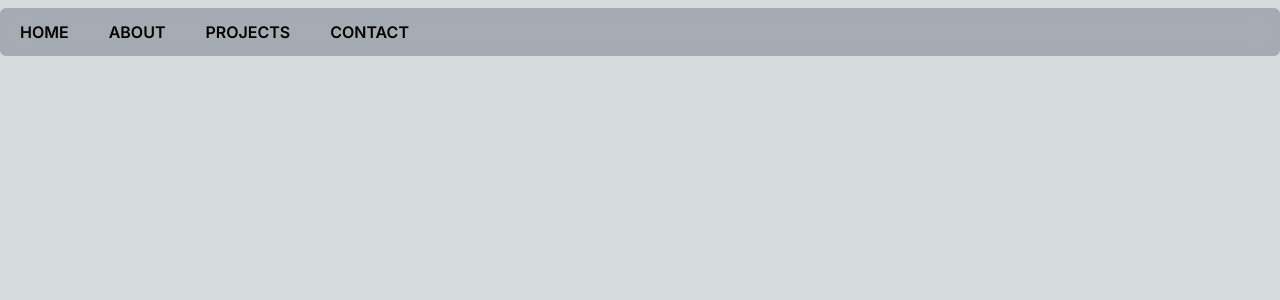
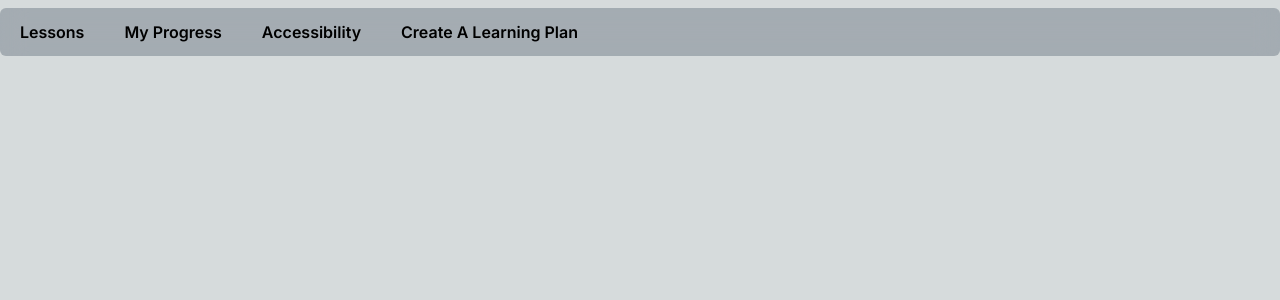
Before and after one commit to jsoto007/learn-link, a Next.js app in the folder client/: page /dashboard in a window 1280 px wide. Shown: the top 300 px of the page. Built offline with nearby package versions, Linux system fonts and the light colour scheme.

Commit message:
add css to nav bar

```diff
--- a/client/src/app/components/NavBar.js
+++ b/client/src/app/components/NavBar.js
@@ -9,17 +9,17 @@ function NavBar() {
 
       </div>
 
-      <button class=" focus:outline-none  focus:bg-slate-200 mx-4 hover:bg-slate-100 rounded-md active:bg-slate-300 px-1 py-1">
-          HOME
+      <button class=" focus:outline-none  focus:bg-slate-200 mx-4 hover:bg-slate-100 rounded-md active:bg-slate-300 px-1 py-1 dark:hover:bg-slate-500 dark:active:bg-slate-600 dark:focus:bg-slate-700">
+          Lessons
       </button>
-      <button class=" focus:outline-none  focus:bg-slate-200 mx-4 hover:bg-slate-100 rounded-md active:bg-slate-300 px-1 py-1">
-          ABOUT
+      <button class=" focus:outline-none  focus:bg-slate-200 mx-4 hover:bg-slate-100 rounded-md active:bg-slate-300 px-1 py-1 dark:hover:bg-slate-500 dark:active:bg-slate-600 dark:focus:bg-slate-700">
+          My Progress
       </button>
-      <button class=" focus:outline-none  focus:bg-slate-200 mx-4 hover:bg-slate-100 rounded-md active:bg-slate-300 px-1 py-1">
-          PROJECTS
+      <button class=" focus:outline-none  focus:bg-slate-200 mx-4 hover:bg-slate-100 rounded-md active:bg-slate-300 px-1 py-1 dark:hover:bg-slate-500 dark:active:bg-slate-600 dark:focus:bg-slate-700">
+          Accessibility
       </button>
-      <button class=" focus:outline-none  focus:bg-slate-200 mx-4 hover:bg-slate-100 rounded-md active:bg-slate-300 px-1 py-1">
-          CONTACT
+      <button class=" focus:outline-none  focus:bg-slate-200 mx-4 hover:bg-slate-100 rounded-md active:bg-slate-300 px-1 py-1 dark:hover:bg-slate-500 dark:active:bg-slate-600 dark:focus:bg-slate-700">
+          Create A Learning Plan
       </button>
 
     </navabar>
```
